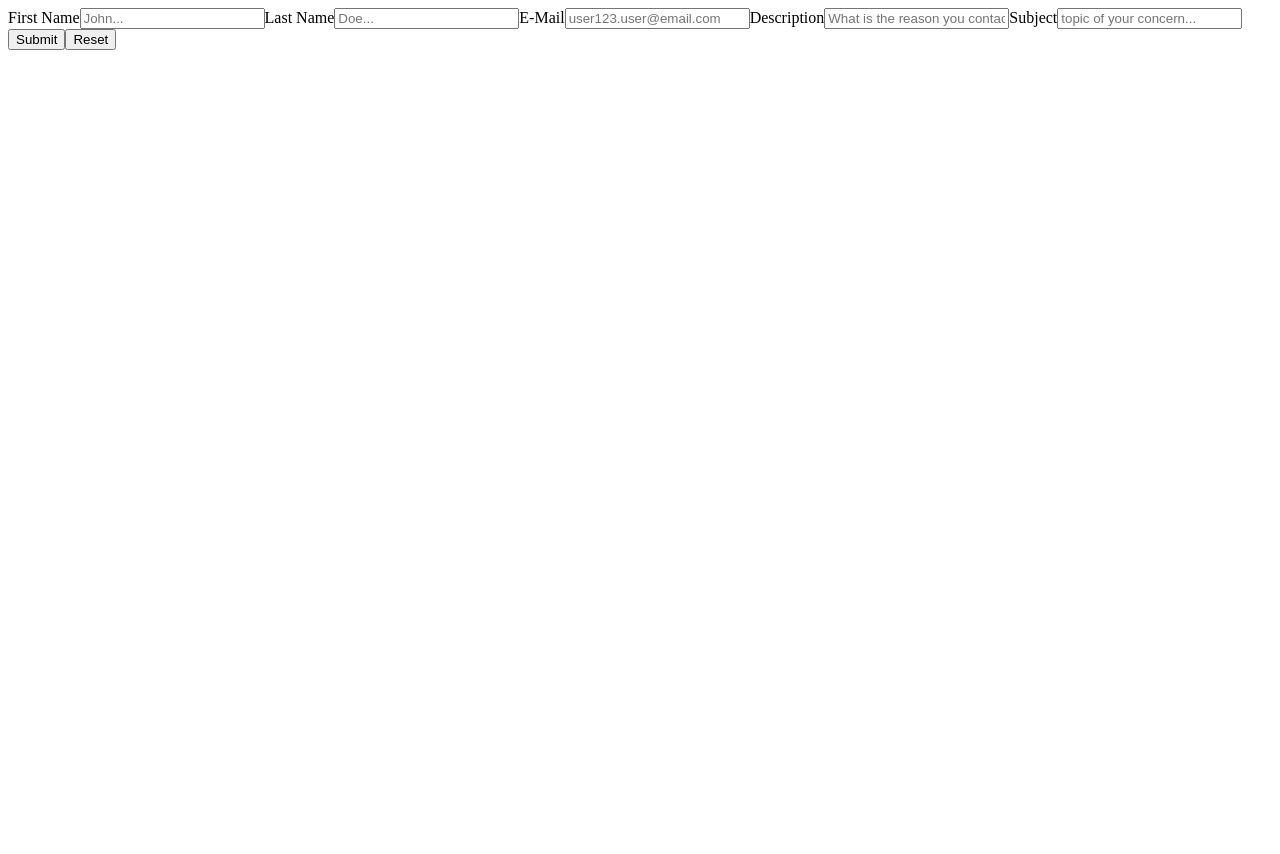
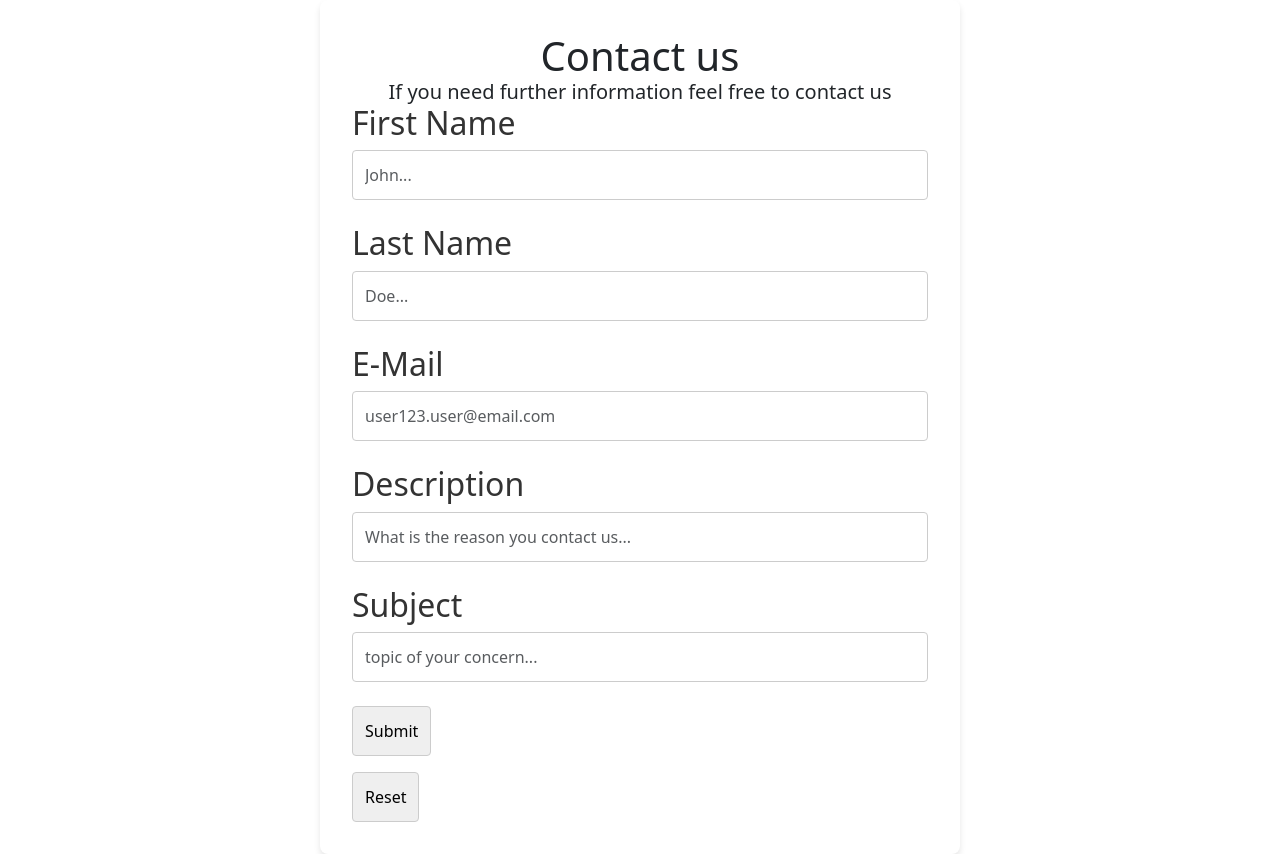
Before and after one commit to Quarky25/ecommerclone, an Angular app: page /contact in a window 1280 px wide. Before the commit the page ends 800 px from the top, so only its background shows below. Built offline with nearby package versions, Linux system fonts and the light colour scheme.

Commit message:
added submit control, and styling to form

```diff
--- a/src/app/app-routing.module.ts
+++ b/src/app/app-routing.module.ts
@@ -2,12 +2,12 @@ import { NgModule } from '@angular/core';
 import { RouterModule, Routes } from '@angular/router';
 import { HomePageComponent } from './home-page/home-page.component';
 import { ContactUsComponent } from './contact-us/contact-us.component';
-import { FormSubmitComponent } from './form-submit/form-submit.component';
+
 
 const routes: Routes = [
   {path: "", component: HomePageComponent},
   {path: "contact", component: ContactUsComponent},
-  {path: "submit", component: FormSubmitComponent}
+
 
 ];
 
--- a/src/app/app.module.ts
+++ b/src/app/app.module.ts
@@ -6,14 +6,14 @@ import { AppComponent } from './app.component';
 import { HomePageComponent } from './home-page/home-page.component';
 import { ContactUsComponent } from './contact-us/contact-us.component';
 import { ReactiveFormsModule } from '@angular/forms';
-import { FormSubmitComponent } from './form-submit/form-submit.component';
+
 
 @NgModule({
   declarations: [
     AppComponent,
     HomePageComponent,
     ContactUsComponent,
-    FormSubmitComponent
+
   ],
   imports: [
     BrowserModule,
--- a/src/app/contact-us/contact-us.component.css
+++ b/src/app/contact-us/contact-us.component.css
@@ -0,0 +1,78 @@
+/* Reset some basic styles for consistency */
+*,
+*::before,
+*::after {
+  box-sizing: border-box;
+  margin: 0;
+  padding: 0;
+}
+
+body {
+  font-family: Arial, sans-serif;
+  background-color: #f5f5f5;
+  display: flex;
+  justify-content: center;
+  align-items: center;
+  height: 100vh;
+}
+
+.main-container {
+  max-width: 100%;
+  display: flex;
+  justify-content: center;
+  align-items: center;
+}
+
+.resetBtn {
+  margin-top: 1rem;
+}
+
+.form-container {
+  background-color: #fff;
+  padding: 2rem;
+  border-radius: 8px;
+  box-shadow: 0 4px 6px rgba(0, 0, 0, 0.1);
+  max-width: 100%;
+  width: 50%;
+}
+
+.form-group {
+  margin-bottom: 1.5rem;
+  display: flex;
+  flex-direction: column;
+}
+
+label {
+  font-size: 1rem;
+  color: #333;
+  margin-bottom: 0.5rem;
+}
+
+input {
+  padding: 0.75rem;
+  border: 1px solid #ccc;
+  border-radius: 4px;
+  font-size: 1rem;
+  transition: border-color 0.3s;
+}
+
+input:focus {
+  border-color: #007bff;
+  outline: none;
+}
+
+button {
+  background-color: #007bff;
+  color: #fff;
+  padding: 0.75rem;
+  font-size: 1rem;
+  font-weight: bold;
+  border: none;
+  border-radius: 4px;
+  cursor: pointer;
+  transition: background-color 0.3s;
+}
+
+button:hover {
+  background-color: #0056b3;
+}
--- a/src/app/contact-us/contact-us.component.html
+++ b/src/app/contact-us/contact-us.component.html
@@ -1,48 +1,64 @@
+<div class="main-container">
   <div class="form-container">
+    <h1 class="text-center">Contact us</h1>
+    <h5 class="text-center">
+      If you need further information feel free to contact us
+    </h5>
     <form [formGroup]="input" (ngSubmit)="onSubmit()">
-    @for (form of formInput; track $index) {
-    <label for="fName">First Name</label>
+      <label for="fName" class="form-label"><h2>First Name</h2></label>
       <input
         id="fName"
         type="text"
         formControlName="fName"
         placeholder="John..."
+        class="form-control"
       />
+      <br />
 
-    <label for="lName">Last Name</label>
+      <label for="lName" class="form-label"><h2>Last Name</h2></label>
       <input
         type="text"
-      formControlname="lName"
+        formControlName="lName"
         id="lName"
         placeholder="Doe..."
+        class="form-control"
       />
+      <br />
 
-    <label for="eMail">E-Mail</label>
+      <label for="eMail" class="form-label"><h2>E-Mail</h2></label>
       <input
         type="email"
-      formControlname="eMail"
+        formControlName="eMail"
         id="email"
         placeholder="user123.user@email.com"
+        class="form-control"
       />
+      <br />
 
-    <label for="description">Description</label>
+      <label for="description" class="form-label"><h2>Description</h2></label>
       <input
         type="text"
-      formControlname="description"
+        formControlName="description"
         id="description"
         placeholder="What is the reason you contact us..."
+        class="form-control"
       />
+      <br />
 
-    <label for="subject">Subject</label>
+      <label for="subject" class="form-label"><h2>Subject</h2></label>
       <input
         type="text"
         formControlName="subject"
         id="subject"
         placeholder="topic of your concern..."
+        class="form-control"
       />
+      <br />
 
       <input type="submit" value="Submit" />
+      <div class="resetBtn">
         <input type="button" value="Reset" (click)="resetForm()" />
-    }
+      </div>
     </form>
   </div>
+</div>
--- a/src/app/contact-us/contact-us.component.ts
+++ b/src/app/contact-us/contact-us.component.ts
@@ -2,6 +2,7 @@ import { Component } from '@angular/core';
 import { IForm } from '../model/form.model';
 import { FormControl, FormGroup, Validators, FormBuilder } from '@angular/forms';
 import { FormService } from '../services/form.service';
+
 
 @Component({
   selector: 'app-contact-us',
@@ -24,20 +25,17 @@ constructor(private formService: FormService) {
 }
 
 onSubmit(): void {
-  if(this.input.valid) {
-    let validInput = this.input.valid;
-    console.log('Form submitted', this.input.value);
-    console.log(validInput);
+  if(!this.input.valid) {
     console.log('Form is not valid');
   }else {
 
+    console.log('Form Submitted', this.input.value);
 
   }
-console.log(this.onSubmit);
 
 }
 
 resetForm(): void {
-  this.input.reset
+  this.input.reset();
 }
 }
--- a/src/app/form-submit/form-submit.component.html
+++ /dev/null
@@ -1,46 +0,0 @@
-<div class="form-container">
-  <form [formGroup]="newInput" (ngSubmit)="onSubmit()">
-    <label for="fName">First Name</label>
-    <input
-      id="fName"
-      type="text"
-      formControlName="n_fName"
-      placeholder="John..."
-    />
-
-    <label for="lName">Last Name</label>
-    <input
-      type="text"
-      formControlname="n_lName"
-      id="lName"
-      placeholder="Doe..."
-    />
-
-    <label for="eMail">E-Mail</label>
-    <input
-      type="email"
-      formControlname="n_eMail"
-      id="email"
-      placeholder="user123.user@email.com"
-    />
-
-    <label for="description">Description</label>
-    <input
-      type="text"
-      formControlname="n_description"
-      id="description"
-      placeholder="What is the reason you contact us..."
-    />
-
-    <label for="subject">Subject</label>
-    <input
-      type="text"
-      formControlName="n_subject"
-      id="subject"
-      placeholder="topic of your concern..."
-    />
-
-    <input type="submit" value="Submit" />
-    <input type="button" value="Reset" (click)="resetForm()" />
-  </form>
-</div>
--- a/src/app/form-submit/form-submit.component.ts
+++ b/src/app/form-submit/form-submit.component.ts
@@ -22,14 +22,13 @@ onSubmit(): void {
     console.log('Form is not valid');
   }else {
 
-    let validInput = this.newInput.valid;
-    console.log('Form submitted', this.newInput.value);
-    console.log(validInput);
+    console.log('Form Submitted', this.newInput.value);
+
   }
-console.log(this.onSubmit);
+
 }
 
 resetForm(): void {
-  this.newInput.reset
+  this.newInput.reset();
 }
 }
--- a/src/index.html
+++ b/src/index.html
@@ -1,13 +1,24 @@
-<!doctype html>
+<!DOCTYPE html>
 <html lang="en">
   <head>
-  <meta charset="utf-8">
+    <meta charset="utf-8" />
     <title>Ecommerclone</title>
-  <base href="/">
-  <meta name="viewport" content="width=device-width, initial-scale=1">
-  <link rel="icon" type="image/x-icon" href="favicon.ico">
+    <base href="/" />
+    <meta name="viewport" content="width=device-width, initial-scale=1" />
+    <link rel="icon" type="image/x-icon" href="favicon.ico" />
+    <link
+      href="https://cdn.jsdelivr.net/npm/bootstrap@5.3.3/dist/css/bootstrap.min.css"
+      rel="stylesheet"
+      integrity="sha384-QWTKZyjpPEjISv5WaRU9OFeRpok6YctnYmDr5pNlyT2bRjXh0JMhjY6hW+ALEwIH"
+      crossorigin="anonymous"
+    />
   </head>
   <body>
     <app-root></app-root>
   </body>
+  <script
+    src="https://cdn.jsdelivr.net/npm/bootstrap@5.3.3/dist/js/bootstrap.bundle.min.js"
+    integrity="sha384-YvpcrYf0tY3lHB60NNkmXc5s9fDVZLESaAA55NDzOxhy9GkcIdslK1eN7N6jIeHz"
+    crossorigin="anonymous"
+  ></script>
 </html>
```
Lines whose indentation alone changed are shown as unchanged.
